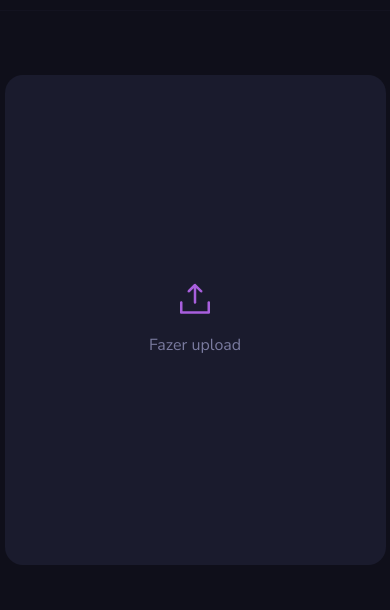
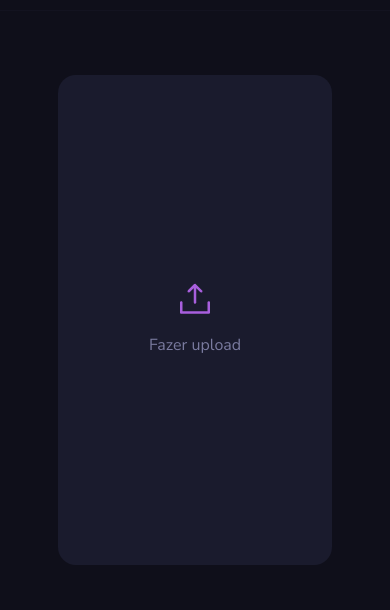
Before and after one commit to nicolasklivertdev/AB-filmes-gerenciador-de-filmes, a plain HTML site: page Novo filme.html in a window 390 px wide. Shown: the part 69-679 px from the top of the page. Drawn offline with Linux system fonts and the light colour scheme; a web font is replaced by a local one.

Commit message:
Erro de responsividade do '.image' consertado.

```diff
--- a/Novo filme.css
+++ b/Novo filme.css
@@ -121,6 +121,7 @@ nav {
     position: relative;
     border-radius: 18px;
     gap: 1.3rem;
+    max-width: 381px;
     min-width: 381px;
     background-color: #1A1B2D;
 }
@@ -288,7 +289,7 @@ input {
     }
 
     .image {
-        width: 381px;
+        position: none;
         height: 490px;
     }
 }
@@ -369,3 +370,13 @@ input {
     }
 
 }
+
+@media screen and (max-width: 499px) {
+    .image {
+        margin: auto;
+        position: none;
+        min-width: 0;
+        width: 100%;
+        height: 490px;
+    }
+}
```
